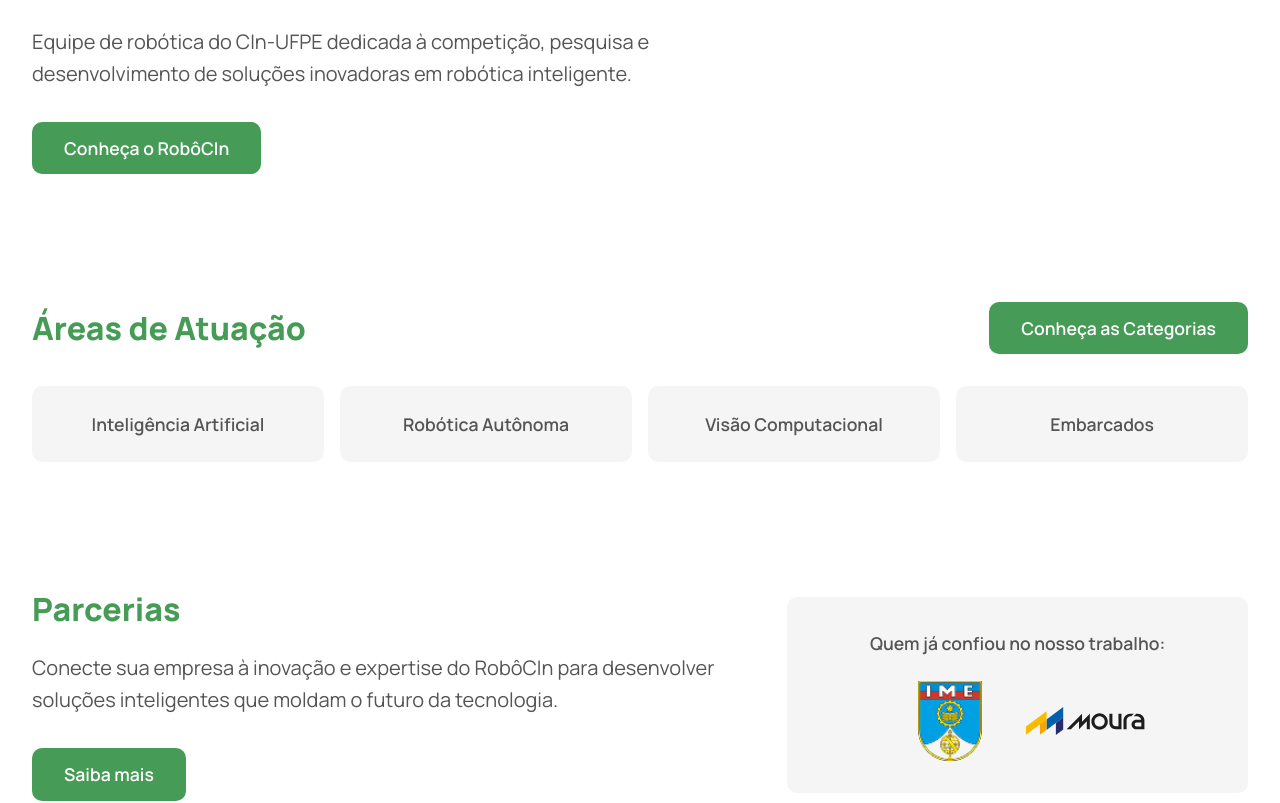
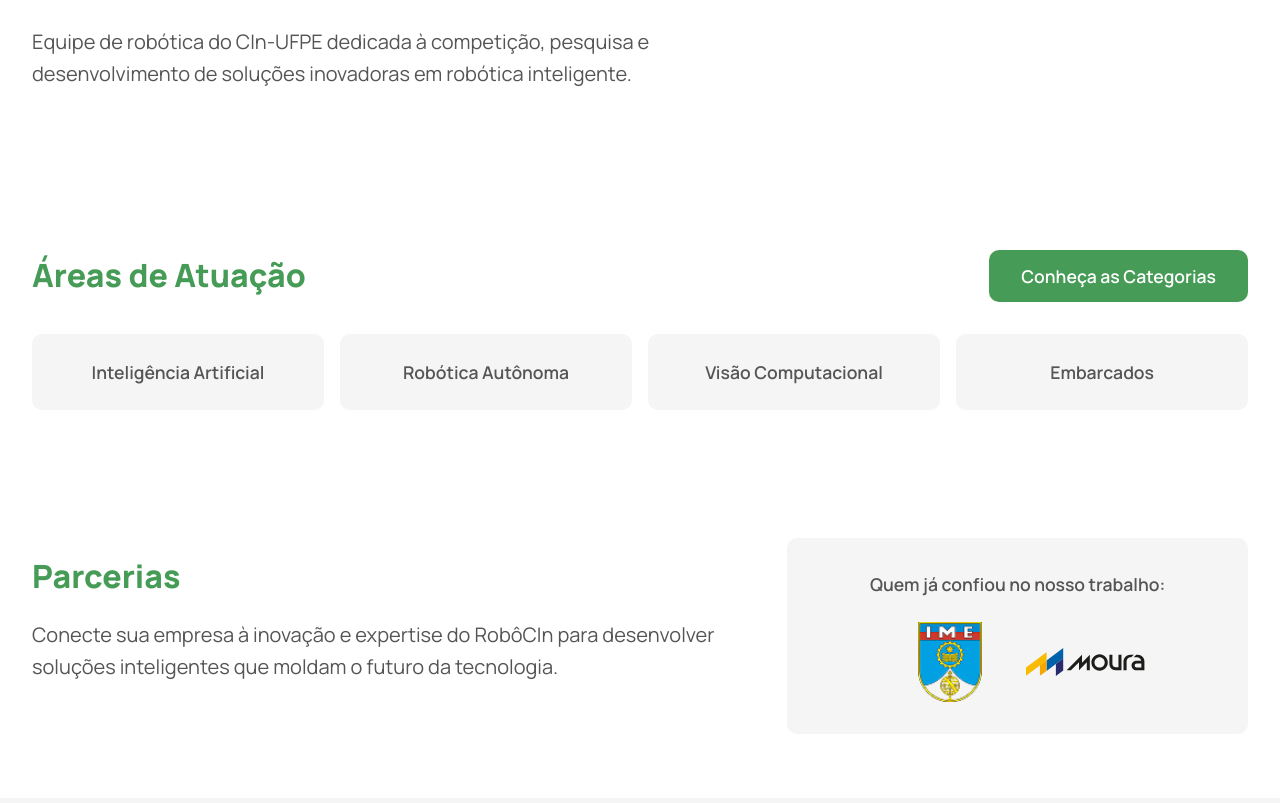
Before and after one commit to robocin/robocin-website, a React (Vite) app: page / in a window 1280 px wide. Shown: the part 180-983 px from the top of the page. Built offline with nearby package versions, Linux system fonts and the light colour scheme.

Commit message:
feature: remove unused buttons

```diff
--- a/src/components/Hero/Hero.jsx
+++ b/src/components/Hero/Hero.jsx
@@ -9,7 +9,6 @@ function Hero() {
       <div className={styles.content}>
         <h1 className={styles.title}>{t('hero.title')}</h1>
         <p className={styles.subtitle}>{t('hero.subtitle')}</p>
-        <Link to="/about" className={styles.cta}>{t('hero.cta')}</Link>
       </div>
     </section>
   );
--- a/src/components/Partners/Partners.jsx
+++ b/src/components/Partners/Partners.jsx
@@ -13,7 +13,6 @@ function Partners() {
         <div className={styles.left}>
           <h2 className={styles.title}>{t('partners.title')}</h2>
           <p className={styles.description}>{t('partners.description')}</p>
-          <Link to="/partners" className={styles.cta}>{t('partners.cta')}</Link>
         </div>
 
         <div className={styles.right}>
```
